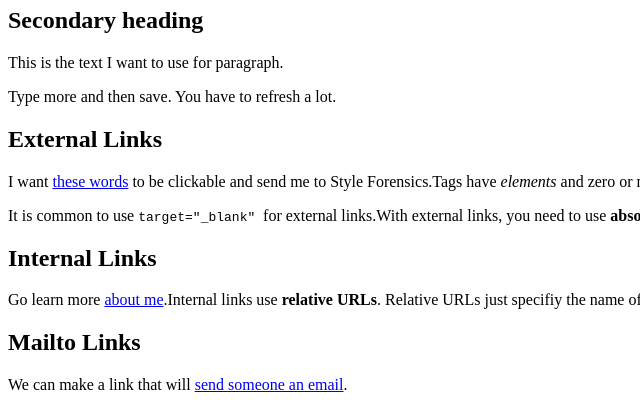
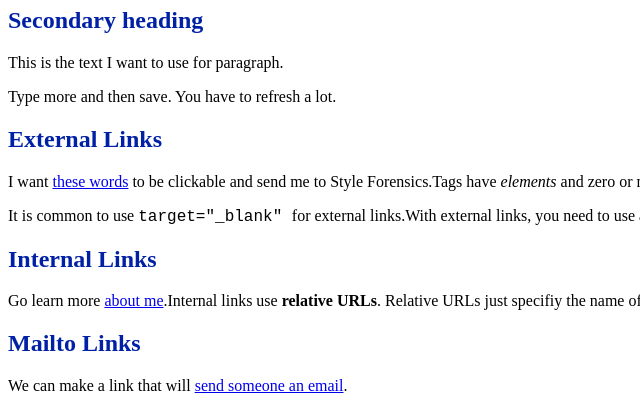
Before and after one commit to EExaus/EExaus.github.io, a plain HTML site: page index.html in a window 1280 px wide. Shown: the part 617-1028 px from the top of the page, without its empty margins (0-640 px from the left). Drawn offline with Linux system fonts and the light colour scheme.

Commit message:
CSS Style

```diff
--- a/index.html
+++ b/index.html
@@ -1,7 +1,8 @@
 <!DOCTYPE html>
 <html>
     <head>
-        <title>Images</title>
+        <title>CSS</title>
+        <link rel="stylesheet" href="css/base.css" />
     </head>
     <body>
 
```
